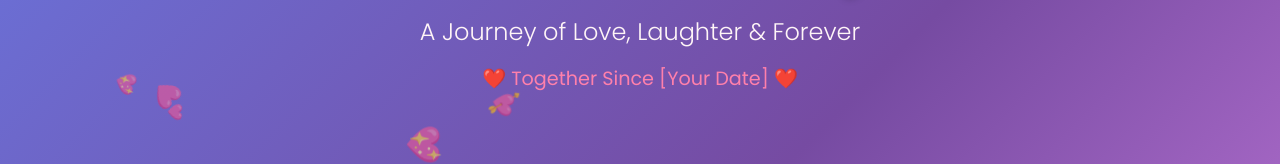
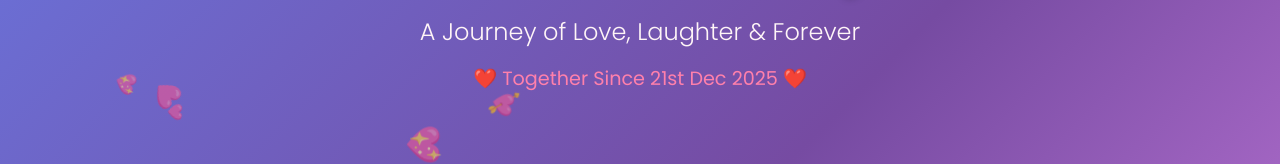
Before and after one commit to deepjainlearnscoding/just, a plain HTML site: page index.html in a window 1280 px wide. Shown: the part 454-618 px from the top of the page. Drawn offline with Linux system fonts and the light colour scheme.

Commit message:
Updated relationship date to 21st Dec 2025

```diff
--- a/index.html
+++ b/index.html
@@ -178,7 +178,7 @@
         <div class="hero-heart">💕</div>
         <h1 class="hero-title">Our Love Story</h1>
         <p class="hero-subtitle">A Journey of Love, Laughter & Forever</p>
-        <p class="hero-date">❤️ Together Since [Your Date] ❤️</p>
+        <p class="hero-date">❤️ Together Since 21st Dec 2025 ❤️</p>
 
         <div class="scroll-indicator"
             onclick="document.getElementById('navigation').scrollIntoView({behavior: 'smooth'})">
```
